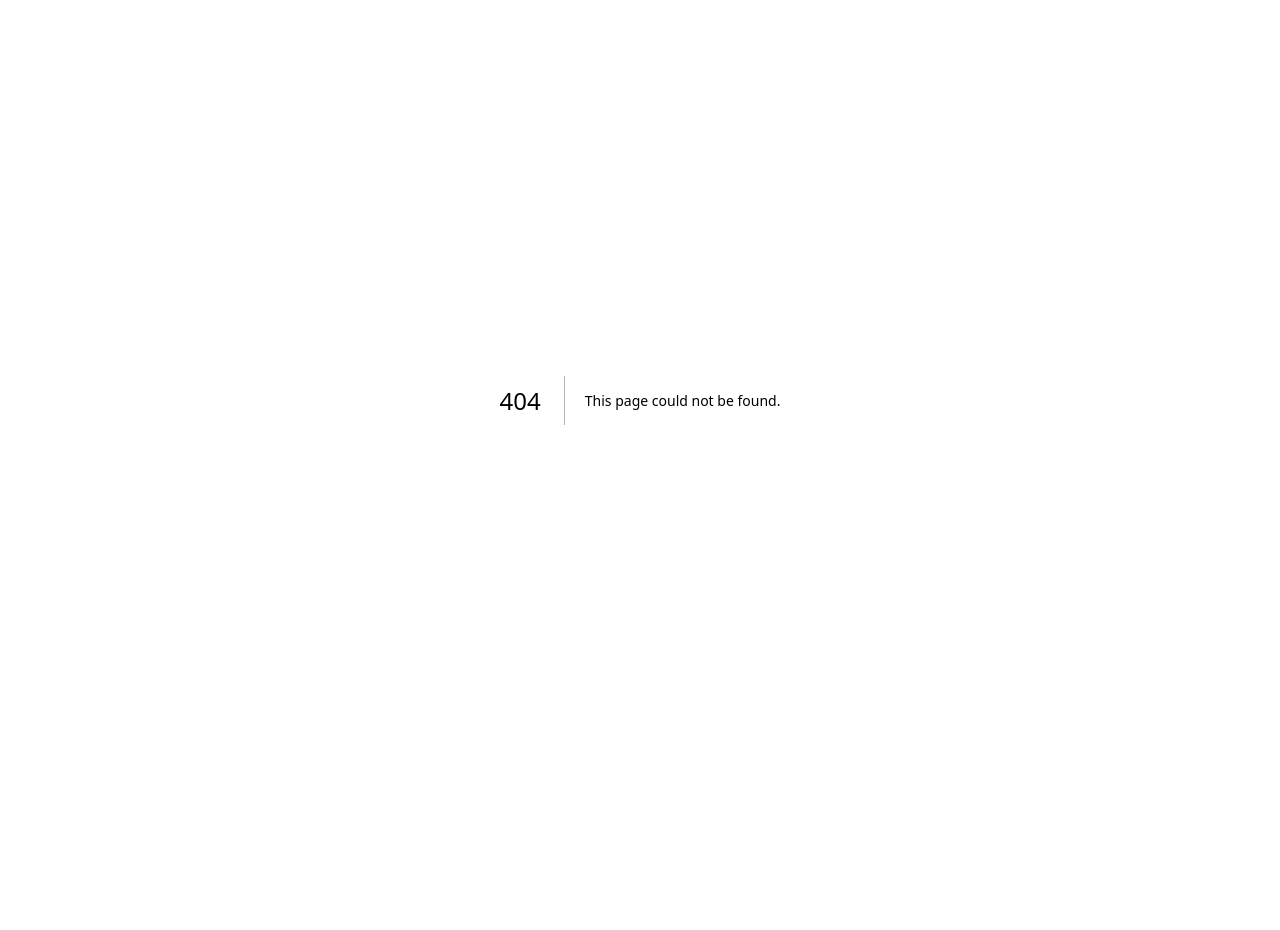
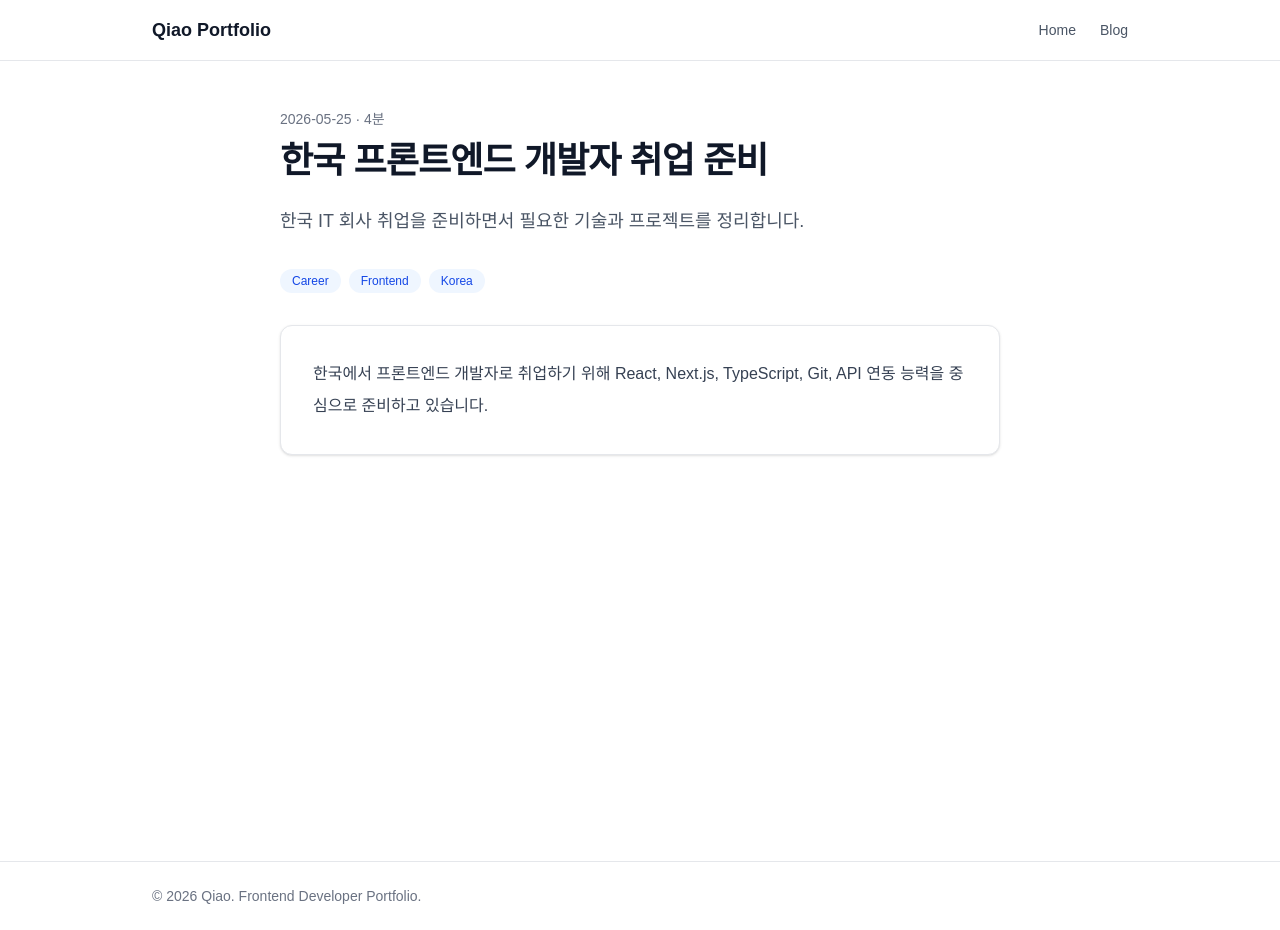
Before and after one commit to anbeicat/blog-project, a Next.js app: page /blog/frontend-career-korea in a window 1280 px wide. Before the commit this address had no page. Before the commit the page ends 800 px from the top, so only its background shows below. Built offline with nearby package versions, Linux system fonts and the light colour scheme.

Commit message:
chore: initialize portfolio blog project

```diff
--- /dev/null
+++ b/app/blog/[id]/page.tsx
@@ -0,0 +1,56 @@
+/*
+ * @Author: anqiao anqiao10@gmail.com
+ * @Date: 2026-05-25 19:04:44
+ * @LastEditors: anqiao anqiao10@gmail.com
+ * @LastEditTime: 2026-05-25 19:05:03
+ * @description:
+ * @FilePath: /qiao-portfolio-blog/app/blog/[id]/page.tsx
+ */
+import { notFound } from "next/navigation";
+import { blogPosts } from "@/lib/data";
+
+interface BlogDetailPageProps {
+    params: Promise<{
+        id: string;
+    }>;
+}
+
+export default async function BlogDetailPage({ params }: BlogDetailPageProps) {
+    const { id } = await params;
+    const post = blogPosts.find((item) => item.id === id);
+
+    if (!post) {
+        notFound();
+    }
+
+    return (
+        <article className="mx-auto max-w-3xl px-6 py-12">
+            <p className="mb-3 text-sm text-gray-500">
+                {post.createdAt} · {post.readingTime}
+            </p>
+
+            <h1 className="mb-6 text-4xl font-bold tracking-tight text-gray-900">
+                {post.title}
+            </h1>
+
+            <p className="mb-8 text-lg leading-8 text-gray-600">
+                {post.description}
+            </p>
+
+            <div className="mb-8 flex flex-wrap gap-2">
+                {post.tags.map((tag) => (
+                    <span
+                        key={tag}
+                        className="rounded-full bg-blue-50 px-3 py-1 text-xs text-blue-700"
+                    >
+                        {tag}
+                    </span>
+                ))}
+            </div>
+
+            <div className="rounded-xl border border-gray-200 bg-white p-8 leading-8 text-gray-700 shadow-sm">
+                {post.content}
+            </div>
+        </article>
+    );
+}
--- /dev/null
+++ b/app/blog/page.tsx
@@ -0,0 +1,54 @@
+/*
+ * @Author: anqiao anqiao10@gmail.com
+ * @Date: 2026-05-25 18:55:45
+ * @LastEditors: anqiao anqiao10@gmail.com
+ * @LastEditTime: 2026-05-25 19:01:37
+ * @description:
+ * @FilePath: /qiao-portfolio-blog/app/blog/page.tsx
+ */
+import Link from "next/link";
+import { blogPosts } from "@/lib/data";
+
+export default function BlogPage() {
+    return (
+        <div className="mx-auto max-w-5xl px-6 py-12">
+            <h1 className="mb-4 text-3xl font-bold text-gray-900">기술 블로그</h1>
+            <p className="mb-10 text-gray-600">
+                프론트엔드 개발과 한국 취업 준비 과정을 기록합니다.
+            </p>
+
+            <div className="grid gap-6">
+                {blogPosts.map((post) => (
+                    <Link
+                        key={post.id}
+                        href={`/blog/${post.id}`}
+                        className="rounded-xl border border-gray-200 bg-white p-6 shadow-sm hover:bg-gray-50"
+                    >
+                        <p className="mb-2 text-sm text-gray-500">
+                            {post.createdAt} · {post.readingTime}
+                        </p>
+
+                        <h2 className="mb-3 text-xl font-semibold text-gray-900">
+                            {post.title}
+                        </h2>
+
+                        <p className="mb-4 text-sm leading-6 text-gray-600">
+                            {post.description}
+                        </p>
+
+                        <div className="flex flex-wrap gap-2">
+                            {post.tags.map((tag) => (
+                                <span
+                                    key={tag}
+                                    className="rounded-full bg-blue-50 px-3 py-1 text-xs text-blue-700"
+                                >
+                                    {tag}
+                                </span>
+                            ))}
+                        </div>
+                    </Link>
+                ))}
+            </div>
+        </div>
+    );
+}
--- a/app/layout.tsx
+++ b/app/layout.tsx
@@ -1,20 +1,19 @@
+/*
+ * @Author: anqiao anqiao10@gmail.com
+ * @Date: 2026-05-25 18:52:20
+ * @LastEditors: anqiao anqiao10@gmail.com
+ * @LastEditTime: 2026-05-25 19:00:28
+ * @description:
+ * @FilePath: /qiao-portfolio-blog/app/layout.tsx
+ */
 import type { Metadata } from "next";
-import { Geist, Geist_Mono } from "next/font/google";
 import "./globals.css";
-
-const geistSans = Geist({
-  variable: "--font-geist-sans",
-  subsets: ["latin"],
-});
-
-const geistMono = Geist_Mono({
-  variable: "--font-geist-mono",
-  subsets: ["latin"],
-});
+import Header from "@/components/Header";
+import Footer from "@/components/Footer";
 
 export const metadata: Metadata = {
-  title: "Create Next App",
-  description: "Generated by create next app",
+  title: "Qiao Portfolio Blog",
+  description: "Frontend Developer Portfolio built with Next.js and TypeScript",
 };
 
 export default function RootLayout({
@@ -23,11 +22,12 @@ export default function RootLayout({
   children: React.ReactNode;
 }>) {
   return (
-    <html
-      lang="en"
-      className={`${geistSans.variable} ${geistMono.variable} h-full antialiased`}
-    >
-      <body className="min-h-full flex flex-col">{children}</body>
+    <html lang="ko">
+      <body className="bg-gray-50 text-gray-900">
+        <Header />
+        <main className="min-h-screen">{children}</main>
+        <Footer />
+      </body>
     </html>
   );
 }
--- /dev/null
+++ b/components/Footer.tsx
@@ -0,0 +1,17 @@
+/*
+ * @Author: anqiao anqiao10@gmail.com
+ * @Date: 2026-05-25 18:57:04
+ * @LastEditors: anqiao anqiao10@gmail.com
+ * @LastEditTime: 2026-05-25 19:00:13
+ * @description:
+ * @FilePath: /qiao-portfolio-blog/components/Footer.tsx
+ */
+export default function Footer() {
+    return (
+        <footer className="border-t border-gray-200 bg-white">
+            <div className="mx-auto max-w-5xl px-6 py-6 text-sm text-gray-500">
+                © 2026 Qiao. Frontend Developer Portfolio.
+            </div>
+        </footer>
+    );
+}
--- /dev/null
+++ b/components/Header.tsx
@@ -0,0 +1,30 @@
+/*
+ * @Author: anqiao anqiao10@gmail.com
+ * @Date: 2026-05-25 18:56:55
+ * @LastEditors: anqiao anqiao10@gmail.com
+ * @LastEditTime: 2026-05-25 19:00:03
+ * @description:
+ * @FilePath: /qiao-portfolio-blog/components/Header.tsx
+ */
+import Link from "next/link";
+
+export default function Header() {
+    return (
+        <header className="border-b border-gray-200 bg-white">
+            <div className="mx-auto flex max-w-5xl items-center justify-between px-6 py-4">
+                <Link href="/" className="text-lg font-bold text-gray-900">
+                    Qiao Portfolio
+                </Link>
+
+                <nav className="flex gap-6 text-sm text-gray-600">
+                    <Link href="/" className="hover:text-gray-900">
+                        Home
+                    </Link>
+                    <Link href="/blog" className="hover:text-gray-900">
+                        Blog
+                    </Link>
+                </nav>
+            </div>
+        </header>
+    );
+}
--- /dev/null
+++ b/lib/data.ts
@@ -0,0 +1,50 @@
+/*
+ * @Author: anqiao anqiao10@gmail.com
+ * @Date: 2026-05-25 18:57:37
+ * @LastEditors: anqiao anqiao10@gmail.com
+ * @LastEditTime: 2026-05-25 18:59:48
+ * @description:
+ * @FilePath: /qiao-portfolio-blog/lib/data.ts
+ */
+import type { BlogPost } from "@/types/blog";
+import type { Project } from "@/types/project";
+
+export const blogPosts: BlogPost[] = [
+    {
+        id: "react-nextjs-study",
+        title: "React와 Next.js 학습 기록",
+        description: "React, TypeScript, Next.js를 학습하면서 정리한 내용입니다.",
+        content:
+            "React와 Next.js를 기반으로 프론트엔드 개발자로 성장하기 위한 학습 기록입니다.",
+        tags: ["React", "Next.js", "TypeScript"],
+        createdAt: "2026-05-25",
+        readingTime: "3분",
+    },
+    {
+        id: "frontend-career-korea",
+        title: "한국 프론트엔드 개발자 취업 준비",
+        description: "한국 IT 회사 취업을 준비하면서 필요한 기술과 프로젝트를 정리합니다.",
+        content:
+            "한국에서 프론트엔드 개발자로 취업하기 위해 React, Next.js, TypeScript, Git, API 연동 능력을 중심으로 준비하고 있습니다.",
+        tags: ["Career", "Frontend", "Korea"],
+        createdAt: "2026-05-25",
+        readingTime: "4분",
+    },
+];
+
+export const projects: Project[] = [
+    {
+        id: "ai-task-manager",
+        title: "AI 기반 업무 태스크 관리 플랫폼",
+        description:
+            "React, Next.js, TypeScript를 기반으로 개발 예정인 AI 업무 관리 웹 서비스입니다.",
+        techStack: ["React", "Next.js", "TypeScript", "Prisma", "PostgreSQL", "AI API"],
+    },
+    {
+        id: "portfolio-blog",
+        title: "개인 기술 블로그 및 포트폴리오",
+        description:
+            "Next.js와 TypeScript를 활용하여 개발한 개인 기술 블로그 및 포트폴리오 웹사이트입니다.",
+        techStack: ["React", "Next.js", "TypeScript", "Tailwind CSS"],
+    },
+];
--- /dev/null
+++ b/types/blog.ts
@@ -0,0 +1,25 @@
+/*
+ * @Author: anqiao anqiao10@gmail.com
+ * @Date: 2026-05-25 18:58:01
+ * @LastEditors: anqiao anqiao10@gmail.com
+ * @LastEditTime: 2026-05-25 18:58:50
+ * @description:
+ * @FilePath: /qiao-portfolio-blog/types/blog.ts
+ */
+export interface BlogPost {
+
+    id: string;
+
+    title: string;
+
+    description: string;
+
+    content: string;
+
+    tags: string[];
+
+    createdAt: string;
+
+    readingTime: string;
+
+}
--- /dev/null
+++ b/types/project.ts
@@ -0,0 +1,16 @@
+/*
+ * @Author: anqiao anqiao10@gmail.com
+ * @Date: 2026-05-25 18:58:12
+ * @LastEditors: anqiao anqiao10@gmail.com
+ * @LastEditTime: 2026-05-25 18:59:09
+ * @description:
+ * @FilePath: /qiao-portfolio-blog/types/project.ts
+ */
+export interface Project {
+    id: string;
+    title: string;
+    description: string;
+    techStack: string[];
+    githubUrl?: string;
+    demoUrl?: string;
+}
```
Also changed, not shown: app/page.tsx (+95 -55 lines), components/BlogCard.tsx (added), components/ProjectCard.tsx (added).
